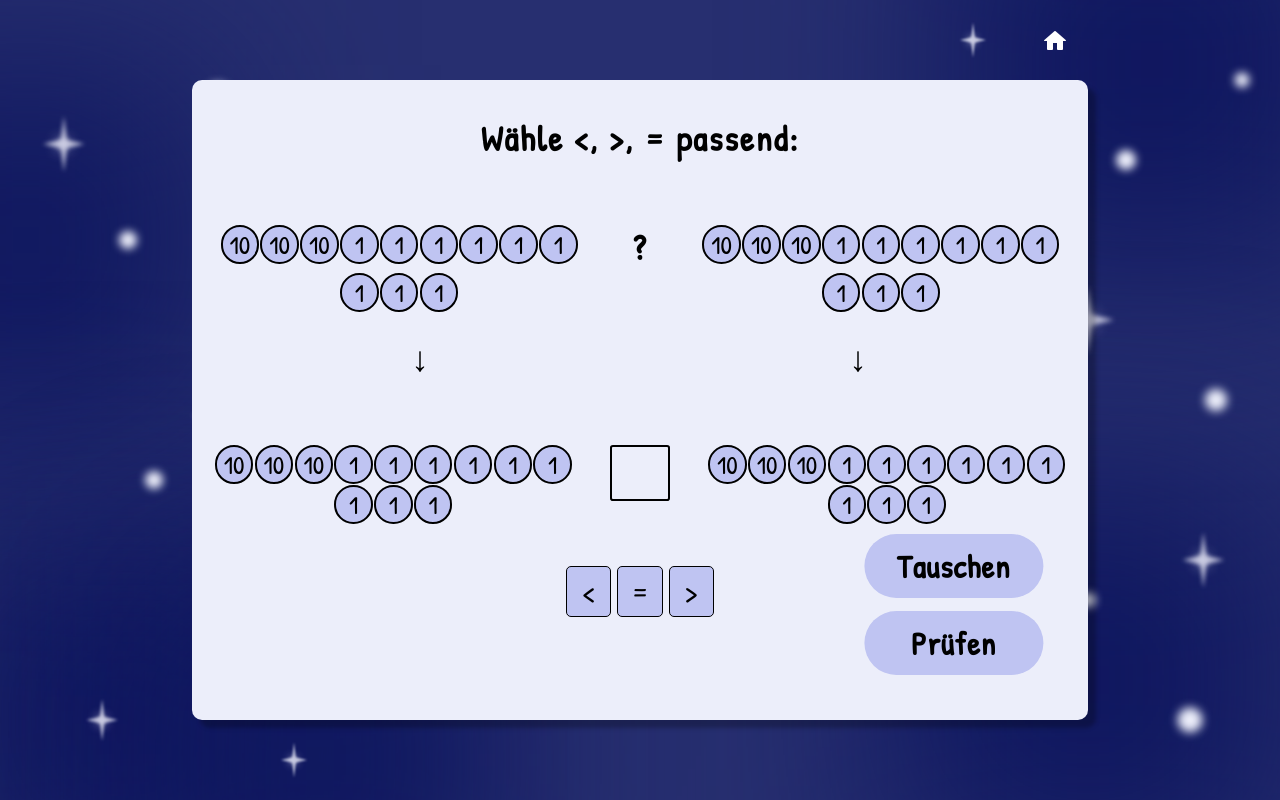
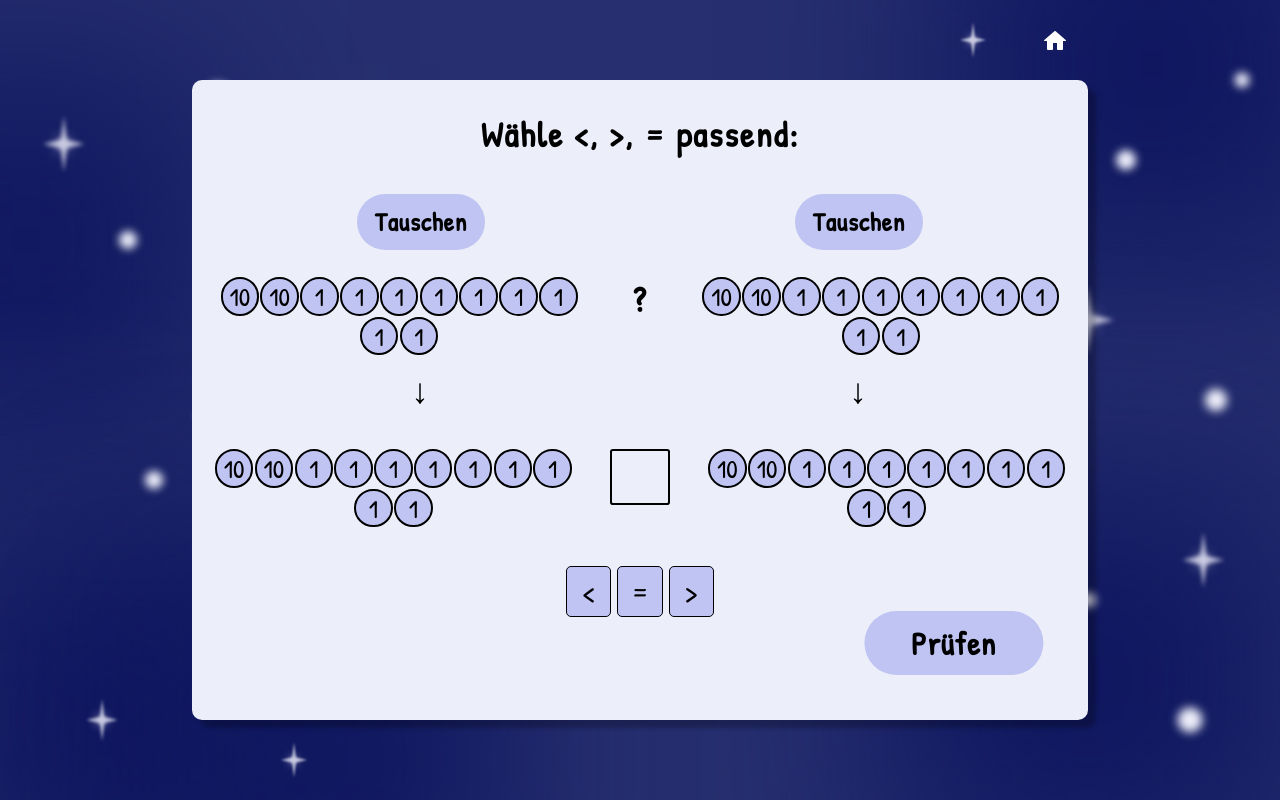
Before and after one commit to jara1008/Bachelor-Thesis, a React (Create React App) app in the folder thesis/: page /activityThree in a window 1280 px wide. Built offline with nearby package versions, Linux system fonts and the light colour scheme.

Commit message:
images added

```diff
--- a/thesis/src/components/activityThree.css
+++ b/thesis/src/components/activityThree.css
@@ -45,7 +45,7 @@ body, html {
   color: #000;
   font-weight: bold;
   letter-spacing: 2px;
-  margin-bottom: 6vh;
+  margin-bottom: 3vh;
 }
 
 .coin-row-A3 {
@@ -88,6 +88,25 @@ body, html {
 .button-A3 {
   background-color: #BFC4F2;
   border-radius: 50px;
+  height: 7vh;
+  width: 10vw;
+  margin-bottom: 2vh;
+  position: relative;
+  border: none;
+  font-family: 'Patrick Hand', sans-serif;
+  display: flex;
+  justify-content: center;
+  align-items: center;
+  font-size: 2vw;
+  color: #000;
+  font-weight: bold;
+  letter-spacing: 1px;
+  cursor: pointer;
+}
+
+.button-absolute-A3 {
+  background-color: #BFC4F2;
+  border-radius: 50px;
   height: 10%;
   width: 20%;
   transform: translate(-50%, -50%);
@@ -103,6 +122,7 @@ body, html {
   letter-spacing: 1px;
   cursor: pointer;
 }
+
 
 .info-input-A3 {
   width: 4vw;
--- a/thesis/src/components/activityThree.jsx
+++ b/thesis/src/components/activityThree.jsx
@@ -6,9 +6,9 @@ import congratulation_icon from '../images/congratulation_icon.png'; // Assuming
 
 function ActivityThree() {
     const [roundCount, setRoundCount] = useState(1);
-    const [leftCoinsTen, setLeftCoinsTen] = useState(Math.floor(Math.random() * 3) + 1);
+    const [leftCoinsTen, setLeftCoinsTen] = useState(Math.floor(Math.random() * 2) + 1);
     const [leftCoinsOne, setLeftCoinsOne] = useState(Math.floor(Math.random() * 9) + 1);
-    const [rightCoinsTen, setRightCoinsTen] = useState(Math.floor(Math.random() * 3) + 1);
+    const [rightCoinsTen, setRightCoinsTen] = useState(Math.floor(Math.random() * 2) + 1);
     const [rightCoinsOne, setRightCoinsOne] = useState(Math.floor(Math.random() * 9) + 1);
     const [activeCoins, setActiveCoins] = useState(new Set());
 
@@ -63,15 +63,34 @@ function ActivityThree() {
         );
     }
 
-    function handleConversion() {
-        if (leftCoinsVisibleTen > 0 && rightCoinsVisibleTen > 0) {
+    function handleConversionLeft() {
+        if (leftCoinsVisibleTen > 0 && rightCoinsVisibleTen === 0) {
             const newLeftCoinsTen = leftCoinsTen - 1;
+            const newLeftCoinsVisibleTen = leftCoinsVisibleTen - 1;
             const newLeftCoinsOne = leftCoinsOne + 10;
+            const newLeftCoinsVisibleOne = leftCoinsVisibleOne + 10;
 
             setLeftCoinsTen(newLeftCoinsTen);
             setLeftCoinsOne(newLeftCoinsOne);
-            setLeftCoinsVisibleOne(newLeftCoinsOne);
-            setLeftCoinsVisibleTen(newLeftCoinsTen);
+            setLeftCoinsVisibleOne(newLeftCoinsVisibleOne);
+            setLeftCoinsVisibleTen(newLeftCoinsVisibleTen);
+        }
+    }
+
+    function handleConversionRight() {
+        if (rightCoinsVisibleTen > 0 && leftCoinsVisibleTen === 0) {
+            const newRightCoinsTen = rightCoinsTen - 1;
+            const newRightCoinsVisibleTen = rightCoinsVisibleTen - 1;
+            const newRightCoinsOne = rightCoinsOne + 10;
+            const newRightCoinsVisibleOne = rightCoinsVisibleOne + 10;
+
+            setRightCoinsTen(newRightCoinsTen);
+            setRightCoinsOne(newRightCoinsOne);
+            setRightCoinsVisibleOne(newRightCoinsVisibleOne);
+            setRightCoinsVisibleTen(newRightCoinsVisibleTen);
+        }
+        else {
+            return (<span>Streich zuerst so viele 10er wie möglich!</span>);
         }
     }
 
@@ -151,9 +170,9 @@ function ActivityThree() {
 
     function handleNext() {
         if (roundCount < 5) {
-            const newLeftCoinsTen = Math.floor(Math.random() * 3) + 1;
+            const newLeftCoinsTen = Math.floor(Math.random() * 2) + 1;
             const newLeftCoinsOne = Math.floor(Math.random() * 9) + 1;
-            const newRightCoinsTen = Math.floor(Math.random() * 3) + 1;
+            const newRightCoinsTen = Math.floor(Math.random() * 2) + 1;
             const newRightCoinsOne = Math.floor(Math.random() * 9) + 1;
 
             setLeftCoinsTen(newLeftCoinsTen);
@@ -202,6 +221,16 @@ function ActivityThree() {
                     <img src={home_icon} alt="home_icon" style={{ position: "absolute", top: "-8%", left: "95%" }} />
                 </Link>
                 <div className='text-wrapper-A3'>Wähle {"<, >, ="} passend:</div>
+
+                <div style={{ display: "flex", justifyContent: "space-around", width: "100%" }}>
+                <button onClick={handleConversionLeft} className="button-A3" style={{}}>
+                    Tauschen
+                </button>
+                <button onClick={handleConversionRight} className="button-A3" style={{}}>
+                    Tauschen
+                </button>
+                </div>
+
                 <div className="coin-row-A3">
                     <CoinRowUpper coinsTen={leftCoinsTen} coinsOne={leftCoinsOne} type='left' />
                     <span className='text-wrapper-A3' style={{ '--left': '50%' }}>?</span>
@@ -230,13 +259,9 @@ function ActivityThree() {
                 </div>
                 {isCorrect && displayCorrectness && <div className="correctness-label-A3">Richtig!</div>}
                 {!!!isCorrect && displayCorrectness && <div className="correctness-label-A3">Versuche es nochmals!</div>}
-                <button onClick={isCorrect ? handleNext : checkInput} className="button-A3"
+                <button onClick={isCorrect ? handleNext : checkInput} className="button-absolute-A3"
                     style={{ top: '88%', left: '85%' }} >
                     {isCorrect ? "Weiter" : "Prüfen"}
-                </button>
-
-                <button onClick={handleConversion} className="button-A3" style={{ top: '76%', left: '85%' }}>
-                    Tauschen
                 </button>
             </div>
         </div>
--- a/thesis/src/components/overview.css
+++ b/thesis/src/components/overview.css
@@ -8,6 +8,15 @@
     width: 9.5vw;
     aspect-ratio: 1/1;
     /*px 0px 15px 8px #bec3f1d6; USE LATER FOR LEVEL INDICATION*/
+
+    font-family: 'Patrick Hand', sans-serif;
+    display: flex;
+    font-size: 1.5vw;
+    text-align: center;
+    color: #000;
+    font-weight: bold;
+    letter-spacing: 2px;
+    padding: 0.5vw;
 }
 
 .progress-line {
--- a/thesis/src/components/overview.jsx
+++ b/thesis/src/components/overview.jsx
@@ -3,17 +3,19 @@ import { Link } from 'react-router-dom';
 import "./overview.css";
 import rocket from "../images/rocket.png";
 import planet from "../images/planet.png";
+import star_empty from "../images/star_empty.svg";
+import lock from "../images/lock.png";
 
 function Overview() {
     const [boxes] = useState([
-        { id: 1, top: '14%', left: '37%', path: "/instructionsOne" },
-        { id: 2, top: '14%', left: '52%', path: "/activityTwo" },
-        { id: 3, top: '14%', left: '67%', path: "/activityThree" },
+        { id: 1, top: '14%', left: '37%', path: "/instructionsOne", title: "Mengen Vergleich" },
+        { id: 2, top: '14%', left: '52%', path: "/activityTwo", title: "Längen Vergleich" },
+        { id: 3, top: '14%', left: '67%', path: "/activityThree", title: "Münz Vergleich" },
         { id: 4, top: '41%', left: '37%' },
-        { id: 5, top: '41%', left: '52%', path: "/activityFive" },
-        { id: 6, top: '41%', left: '67%', path: "/activitySix" },
+        { id: 5, top: '41%', left: '52%', path: "/activityFive", title: "Additions-rätsel" },
+        { id: 6, top: '41%', left: '67%', path: "/activitySix", title: "Münzen subtrahieren" },
         { id: 7, top: '68%', left: '37%' },
-        { id: 8, top: '68%', left: '52%', path: "/activityEight" },
+        { id: 8, top: '68%', left: '52%', path: "/activityEight", title: "Distanzen erkennen" },
         { id: 9, top: '68%', left: '67%' }
     ])
 
@@ -64,7 +66,9 @@ function Overview() {
             </div>
             {boxes.map((box) => (
                 <Link to={box.path} key={box.id} style={{ position: 'absolute', top: box.top, left: box.left }}>
-                    <div className="rectangle" />
+                    <div className="rectangle">
+                        { box.title }
+                    </div>
                 </Link>
             ))}
         </div>
```
Also changed, not shown: thesis/src/images/lock.png (added), thesis/src/images/star_empty.svg (added).
